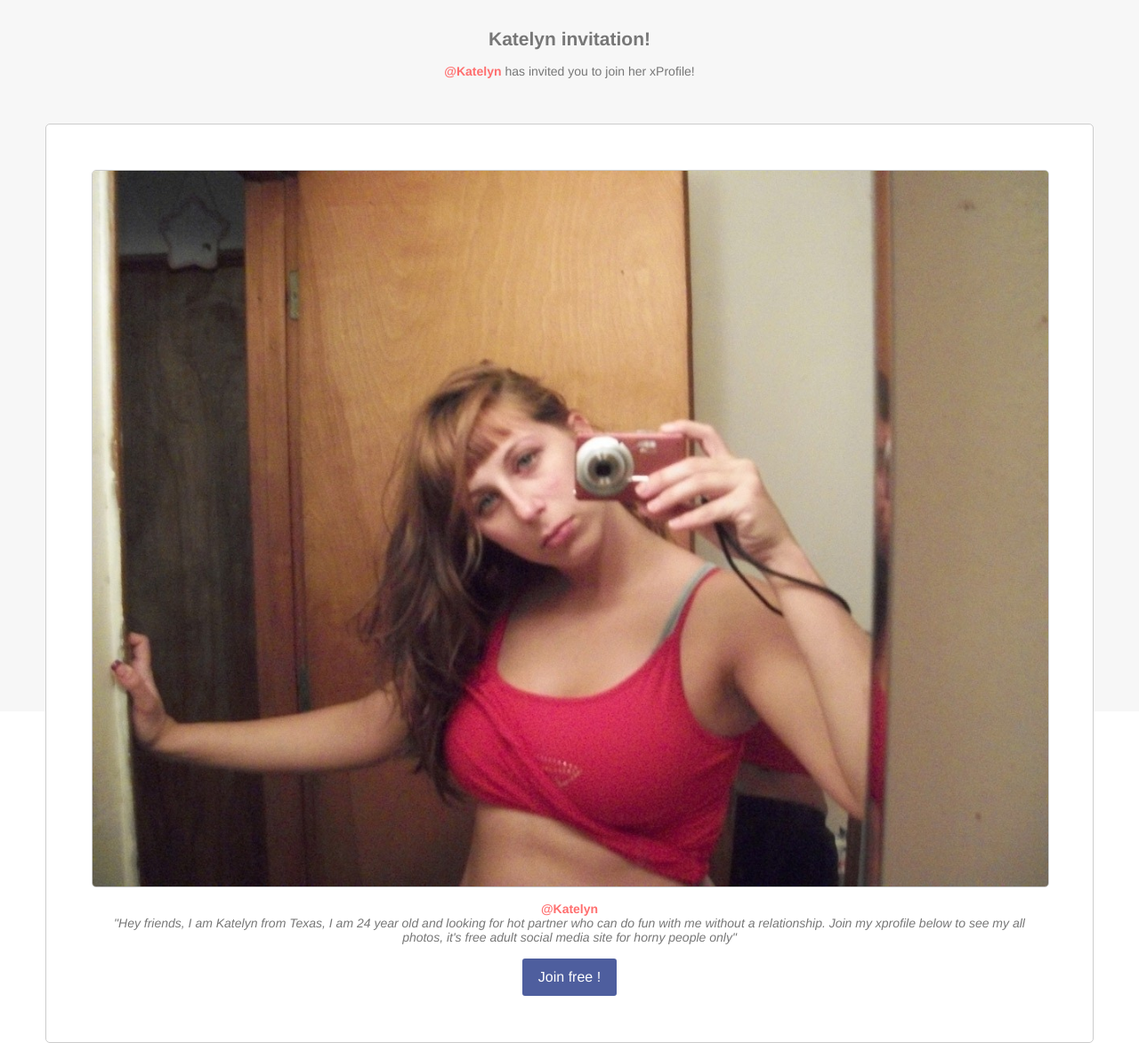
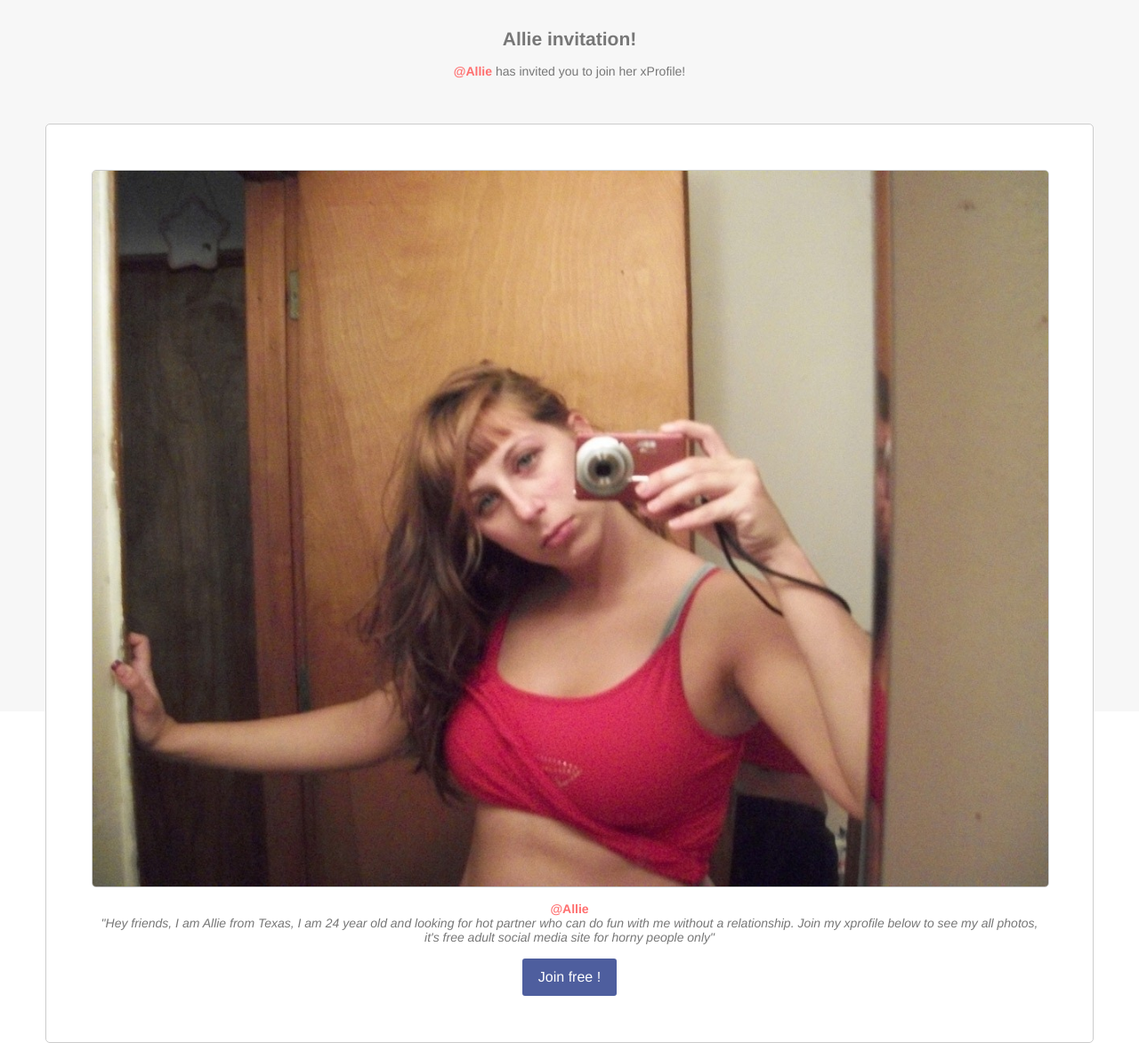
Before and after one commit to AllieCampbell/AllieCampbell.github.io, a plain HTML site: page index.html in a window 1280 px wide. Shown: the whole page at 89% size. Drawn offline with Linux system fonts and the light colour scheme.

Commit message:
Update index.html

```diff
--- a/index.html
+++ b/index.html
@@ -1,4 +1,4 @@
-<html><head><title>Katelyn invitation!</title>
+<html><head><title>Allie invitation!</title>
 	<meta name="viewport" content="width=device-width, initial-scale=1">
     <style>
     td{text-align:center}
@@ -8,12 +8,12 @@
     <body>
         <div style="width:100%;height:100%;background-color: #f7f7f7;font-family: Helvetica, Arial, sans-serif;font-size: 14px;color: #777777;">
             <center>
-                <br/><br/><span style="font-weight:700;font-size:150%;">Katelyn invitation!</span><br/><br/>
-                        <span style="color: #ff6f6f;font-weight: bold">@Katelyn</span> has invited you to join her xProfile!
+                <br/><br/><span style="font-weight:700;font-size:150%;">Allie invitation!</span><br/><br/>
+                        <span style="color: #ff6f6f;font-weight: bold">@Allie</span> has invited you to join her xProfile!
                             <div style="background-color: #ffffff;border: 1px solid #cccccc;border-radius: 5px;margin:4%;padding:4%;">
                                     <img src="/pic.jpg" style="border: 1px solid #cccccc;border-radius: 5px;color: #ff6f6f;max-width:100%;display:block;margin:auto;vertical-align:middle;" />
-                                    <br /><span style="color: #ff6f6f;font-weight: bold;">@Katelyn</span>
-                                    <div style="font-size: 14px;text-align: center;font-style: italic;">"Hey friends, I am Katelyn from Texas, I am 24 year old and looking for hot partner who can do fun with me without a relationship. Join my xprofile below to see my all photos, it's free adult social media site for horny people only"<br /><br /></div>
+                                    <br /><span style="color: #ff6f6f;font-weight: bold;">@Allie</span>
+                                    <div style="font-size: 14px;text-align: center;font-style: italic;">"Hey friends, I am Allie from Texas, I am 24 year old and looking for hot partner who can do fun with me without a relationship. Join my xprofile below to see my all photos, it's free adult social media site for horny people only"<br /><br /></div>
                                     <a href="https://nqinviteyou.blogspot.com" style="font-size: 16px; color: #ffffff; text-decoration: none; text-decoration: none; -webkit-border-radius: 3px; -moz-border-radius: 3px; border-radius: 3px; padding: 12px 18px; background-color: #4e5e9e; display: inline-block;">Join free !</a>
                             </div>
             </center>
```
